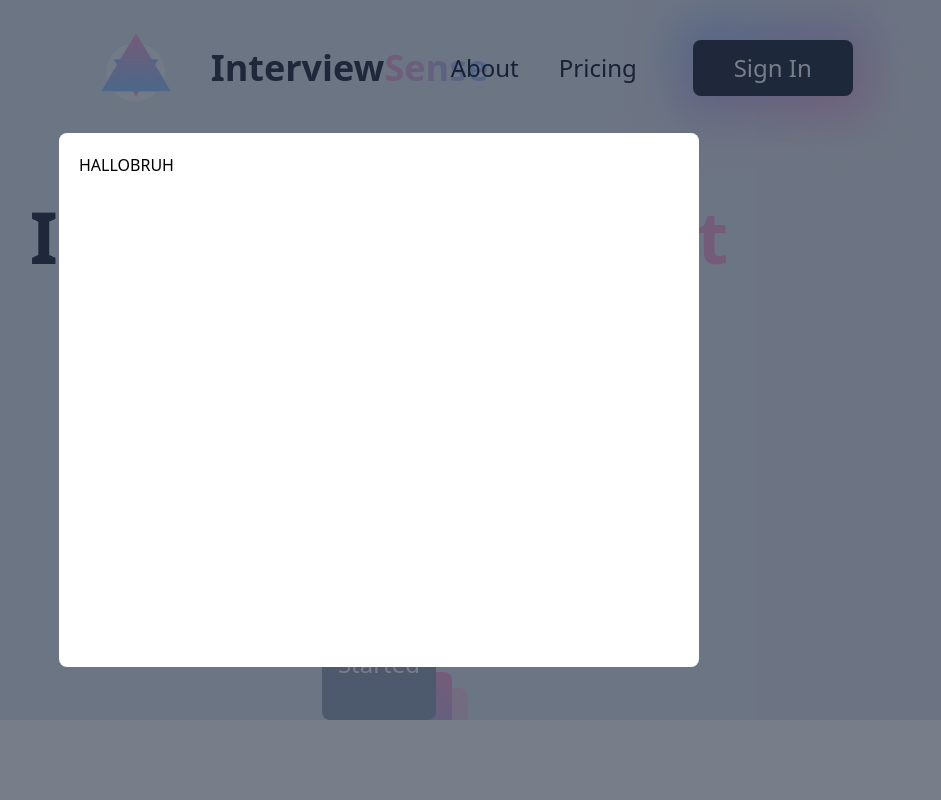
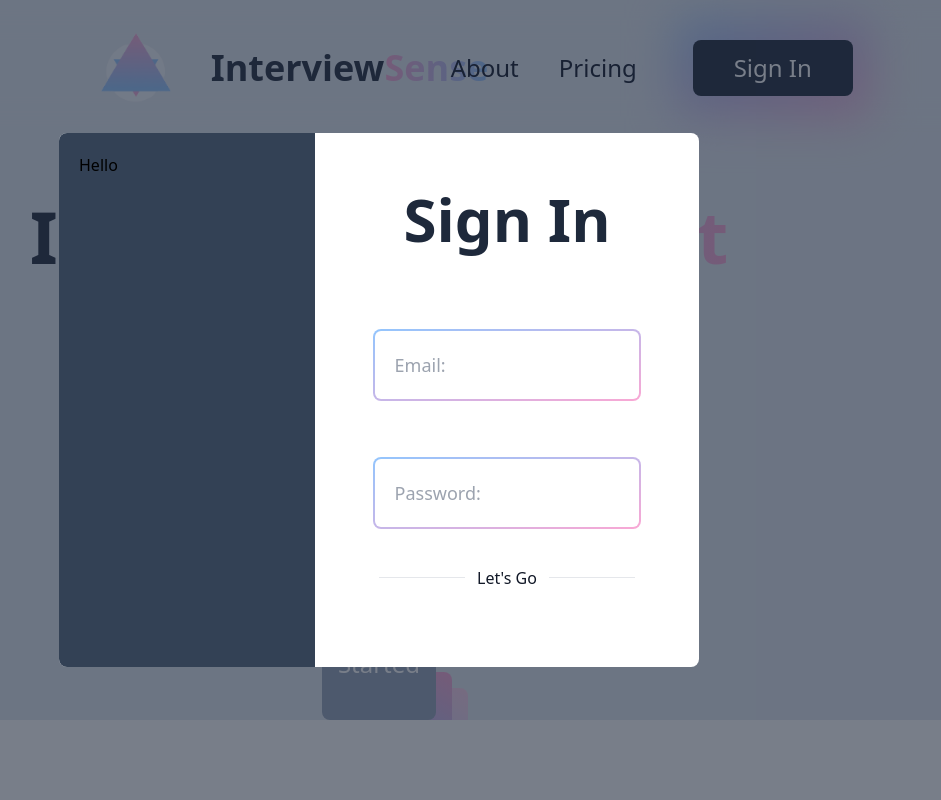
Before and after one commit to VisH317/interview, a Nuxt app: page / in a window 1280 px wide. Both pictures are taken after a click on the element "Sign In". Shown: the top 800 px of the page, without its empty margins (261-1202 px from the left). Built offline with nearby package versions, Linux system fonts and the light colour scheme; no server answers.

Commit message:
setting up login modal

```diff
--- a/components/auth/Login.vue
+++ b/components/auth/Login.vue
@@ -4,6 +4,27 @@
 
 <template>
     <Modal openDef="login-modal">
-        HALLOBRUH
+        <div class="w-full h-full flex justify-center">
+            <div class="w-[40%] h-full bg-slate-700 p-5">
+                Hello
+            </div>
+            <div class="w-[60%] flex flex-col items-center justify-center gap-4">
+                <h3 class="text-6xl font-bold text-slate-800">Sign In</h3>
+                <div class="h-12"/>
+                <div class="transition-all duration-300 p-[2px] rounded-lg bg-gradient-to-br from-blue-300 to-pink-300 w-[70%]">
+                    <input type="text" class="w-full p-5 rounded-md outline-none text-lg" placeholder="Email: "/>
+                </div>
+                <div class="h-6"/>
+                <div class="transition-all duration-300 p-[2px] rounded-lg bg-gradient-to-br from-blue-300 to-pink-300 w-[70%]">
+                    <input type="password" class="w-full p-5 rounded-md outline-none text-lg" placeholder="Password: "/>
+                </div>
+                <div class="relative inline-flex items-center justify-center w-full">
+                    <hr class="w-64 h-px my-8 bg-gray-200 border-0 dark:bg-gray-700">
+                    <span class="absolute px-3 font-medium text-gray-900 bg-white mx-auto dark:text-gray-900">Let's Go</span>
+                </div>
+
+
+            </div>
+        </div>
     </Modal>
 </template>
--- a/components/utils/Modal.vue
+++ b/components/utils/Modal.vue
@@ -12,7 +12,7 @@
 
 <template>
     <div :class="`top-0 left-0 w-screen h-screen bg-[rgba(30,41,59,0.6)] fixed z-50 flex justify-center items-center ${!open ? 'hidden' : ''}`" @click="() => open=false">
-        <div class="w-[50%] max-w-[1400px] h-2/3 bg-white rounded-lg p-5" @click.stop>
+        <div class="w-[50%] max-w-[1400px] h-2/3 bg-white rounded-lg overflow-hidden" @click.stop>
             <slot/>
         </div>
     </div>
```
